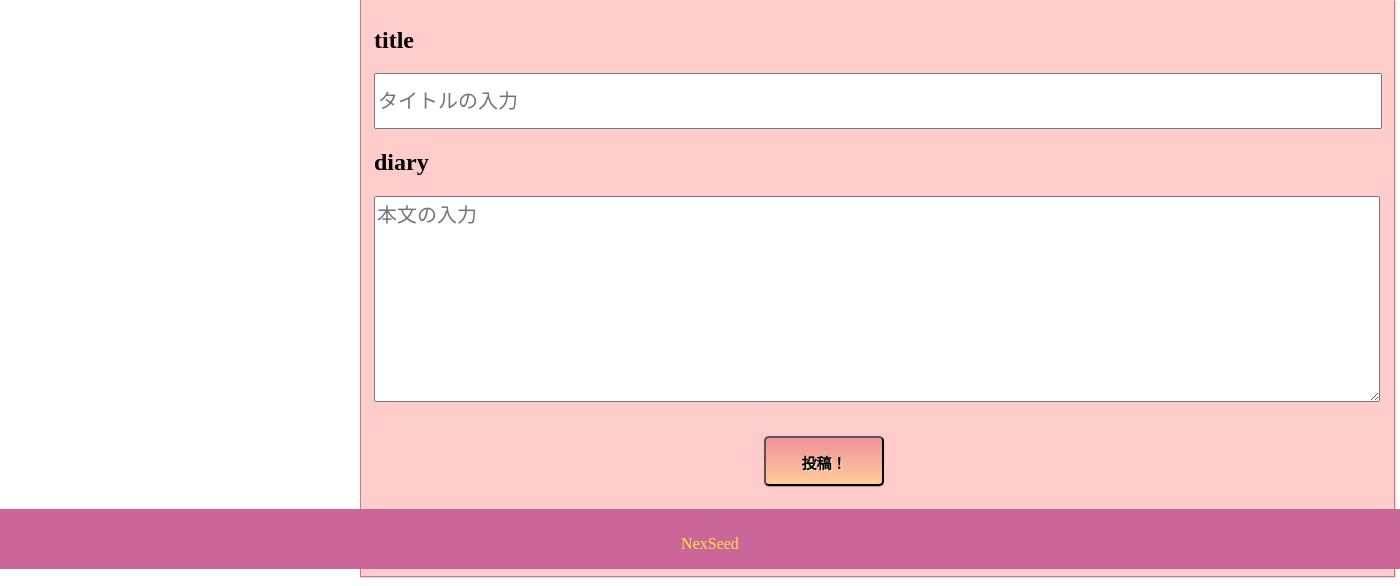
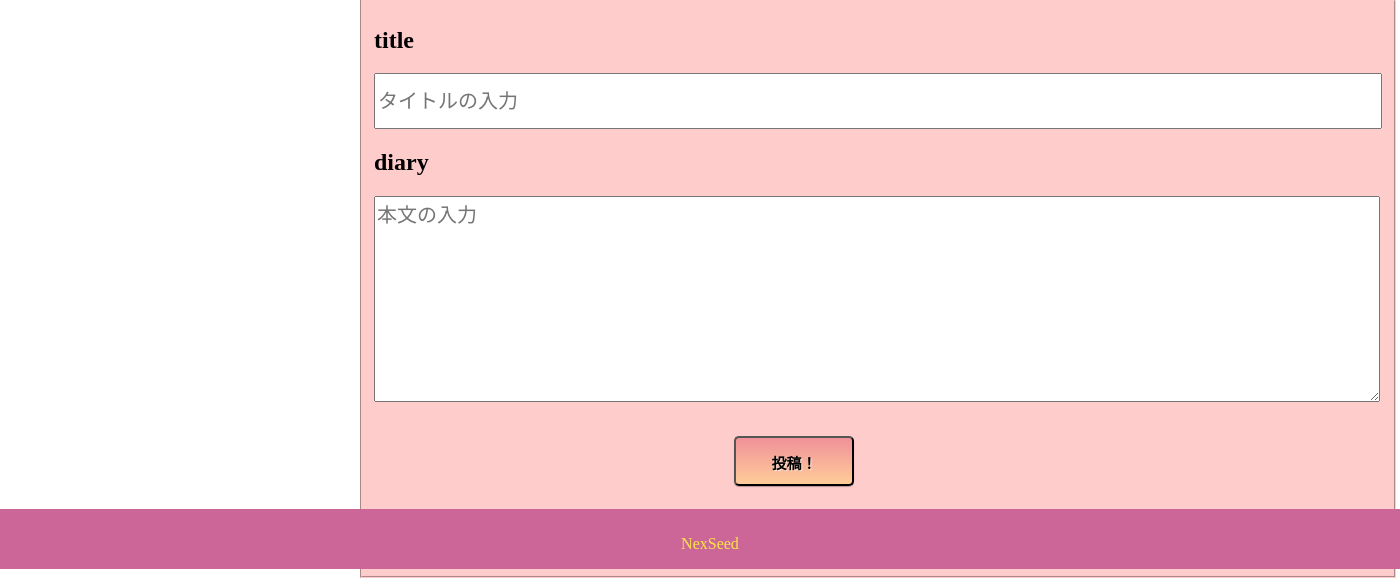
Before and after one commit to KitanoChihiro/assignment3week, a PHP site: page /diary.php in a window 1400 px wide. Shown: the part 231-817 px from the top of the page. Run offline with PHP 8.4, Linux system fonts and the light colour scheme.

Commit message:
cssの変更

```diff
--- a/diary.css
+++ b/diary.css
@@ -50,7 +50,7 @@
 .btn{
     margin-top: 30px;
     margin-bottom: 0px;
-    margin-left: 350px;
+    margin-left: 320px;
     display: inline-block;
     position: relative;
     text-decoration: none;
```
